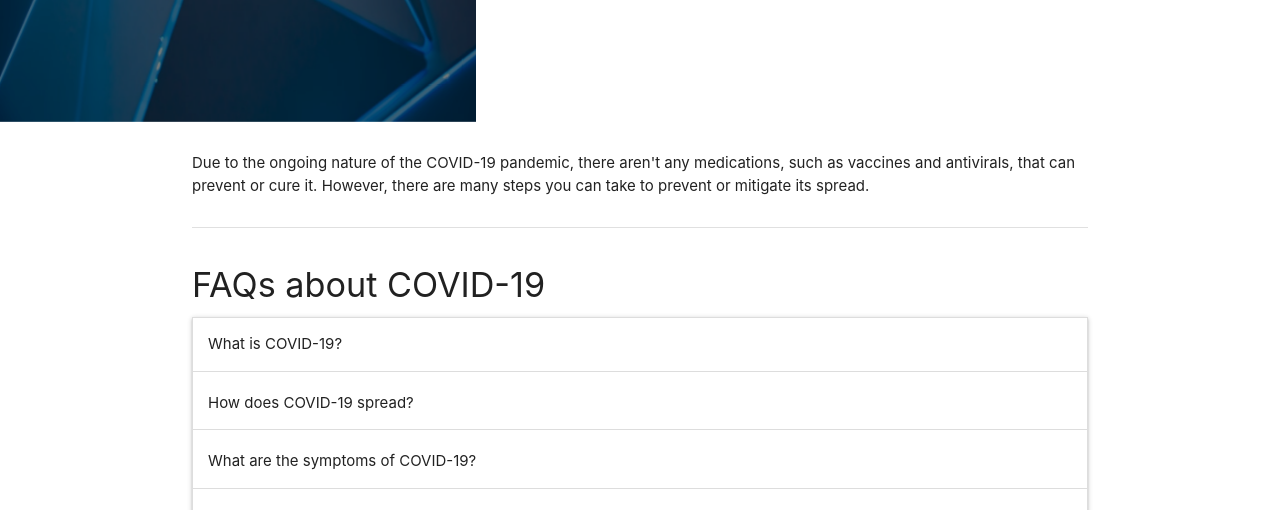
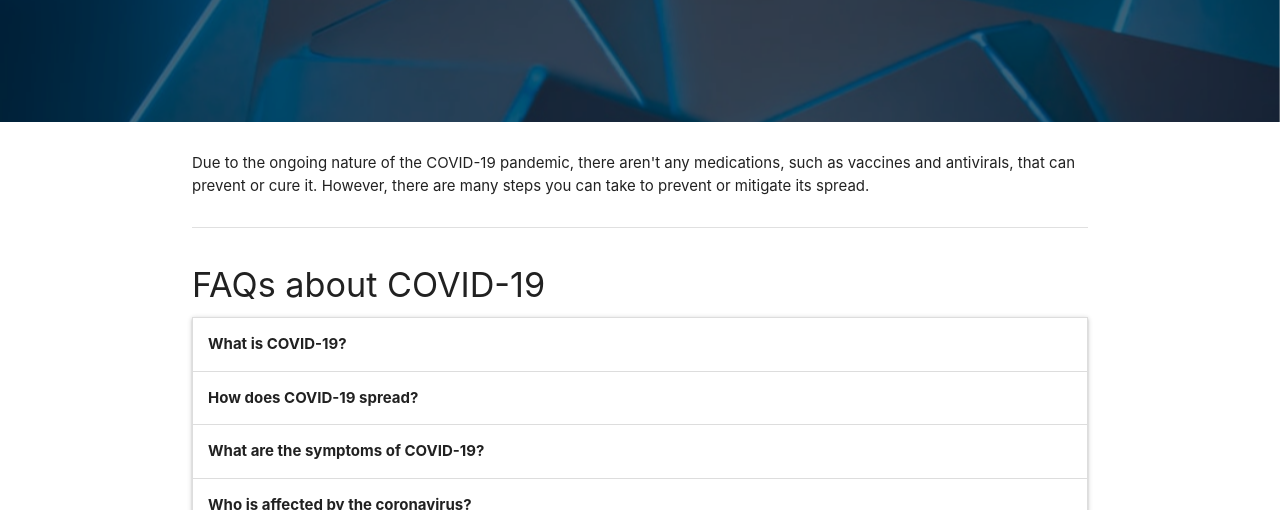
Before and after one commit to arpan-dhatt/coscovid19respsite, a plain HTML site: page health.html in a window 1280 px wide. Shown: the part 442-952 px from the top of the page. Drawn offline with Linux system fonts and the light colour scheme.

Commit message:
fixed parallax width and limited spacing to intended list items

```diff
--- a/custom.css
+++ b/custom.css
@@ -1,5 +1,10 @@
 .parallax img { width: 100%; }
+.parallax-container { width: 100%;}
 
-li {
+.browser-default li {
     margin-bottom: 5px;
 }
+
+.collapsible-header {
+    font-weight: bold;
+}
```
